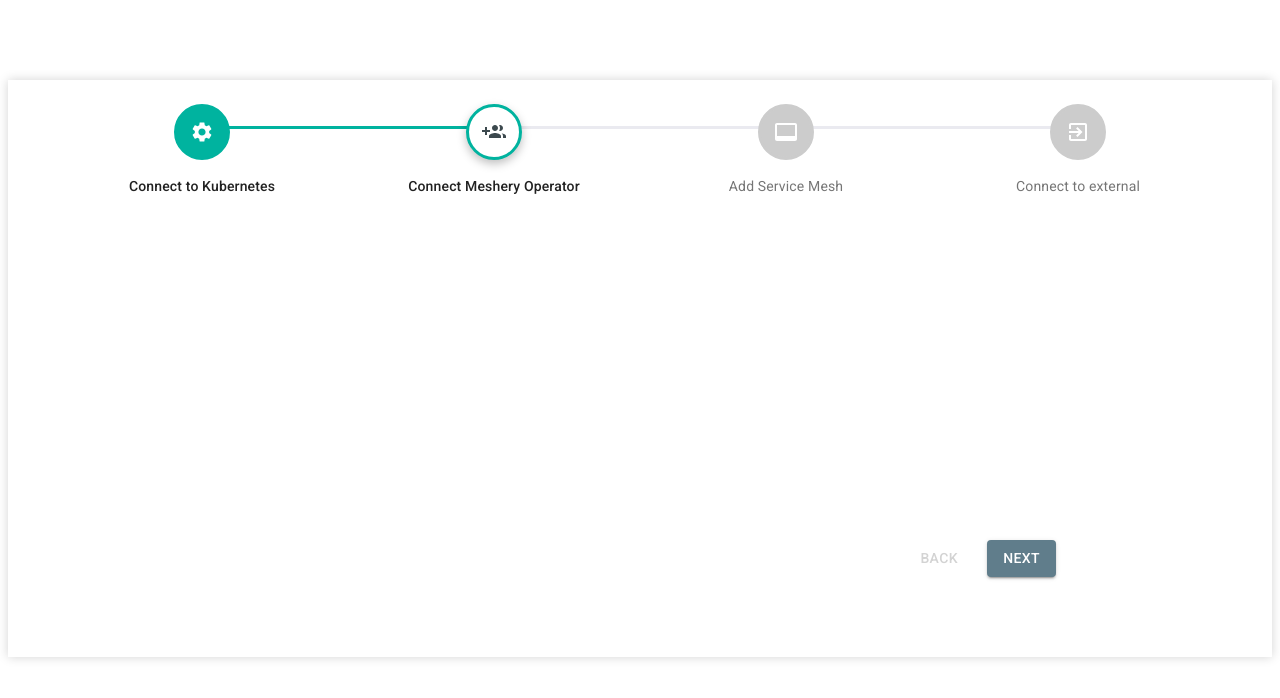
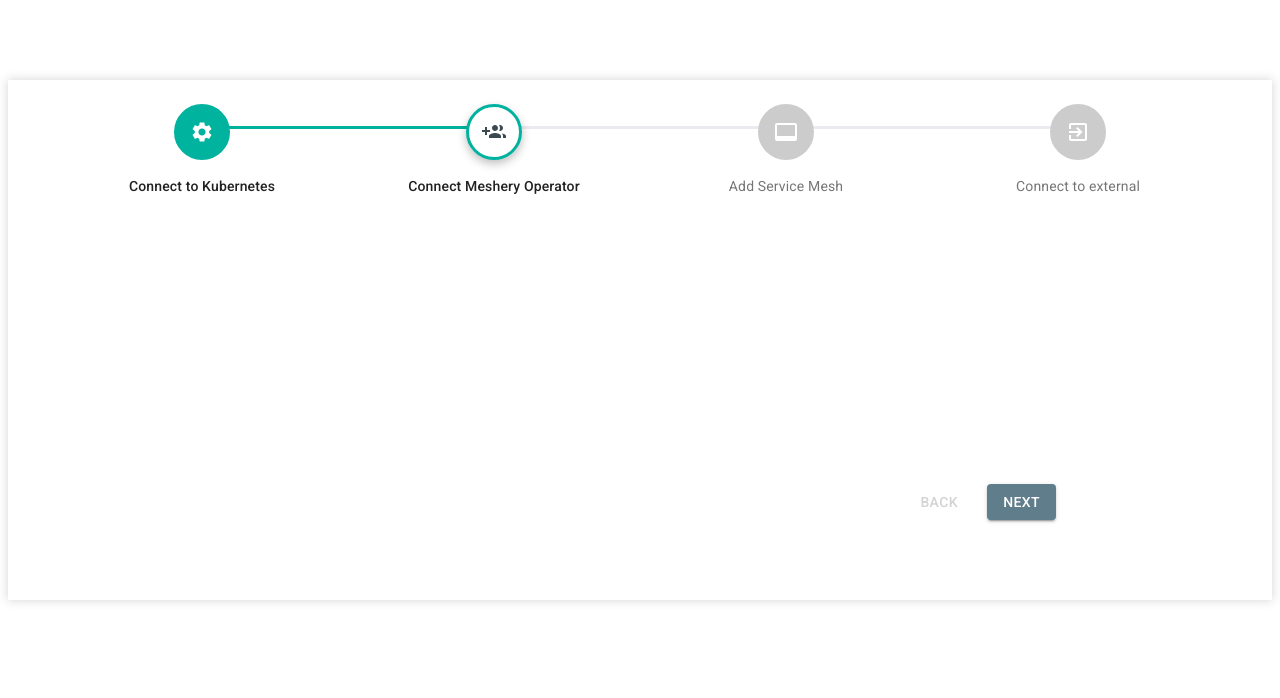
Before and after one commit to bartkalanski/configuration-wizard, a React (Create React App) app: page / in a window 1280 px wide. Shown: the top 698 px of the page. Built offline with nearby package versions, Linux system fonts and the light colour scheme.

Commit message:
Fix typography

```diff
--- a/src/App.js
+++ b/src/App.js
@@ -102,17 +102,17 @@
 };
 
 const useStyles = makeStyles((theme) => ({
-  root: {
-    width: "100%",
-  },
   container: {
-    margin: "5rem 0",
+    height: '32.5rem',
+    margin: "5rem auto",
     background: "white",
     boxShadow: "lightgrey 0px 0px 10px",
+    display: 'flex',
+    flexDirection: 'column',
+    justifyContent: 'space-between',
   },
   buttonContainer: {
     textAlign: "right",
-    marginTop: "20rem",
     paddingBottom: "5rem",
     marginRight: "11.5rem",
   },
@@ -128,7 +128,7 @@
     color: "lightgray",
   },
   completed: {
-    textAlign: 'center',
+   textAlign: 'center',
   },
   checkCircleIcon: {
     color: "#00B39F",
@@ -137,7 +137,7 @@
     width: '4rem',
   },
   instructions: {
-    fontSize: '1.5rem',
+    //fontSize: '1.5rem',
   }
 }));
 
@@ -184,7 +184,6 @@
 
   return (
     <Container className={classes.container}>
-      <div className={classes.root}>
         <Stepper
           alternativeLabel
           activeStep={activeStep}
@@ -202,10 +201,10 @@
           {activeStep === steps.length ? (
             <div className={classes.completed}>
               <CheckCircleIcon className={classes.checkCircleIcon}/>
-              <Typography className={classes.instructions}>
+              <Typography variant="h4" gutterBottom="true" className={classes.instructions}>
                 Configuration done
               </Typography>
-              <Typography className={classes.instructions}>
+              <Typography variant="subtitle1" paragraph="true" gutterBottom="true" className={classes.instructions}>
                 Your configuration was successful
               </Typography>
               <div className={classes.buttonContainer}>
@@ -234,7 +233,6 @@
             </div>
           )}
         </div>
-      </div>
     </Container>
   );
 };
```
